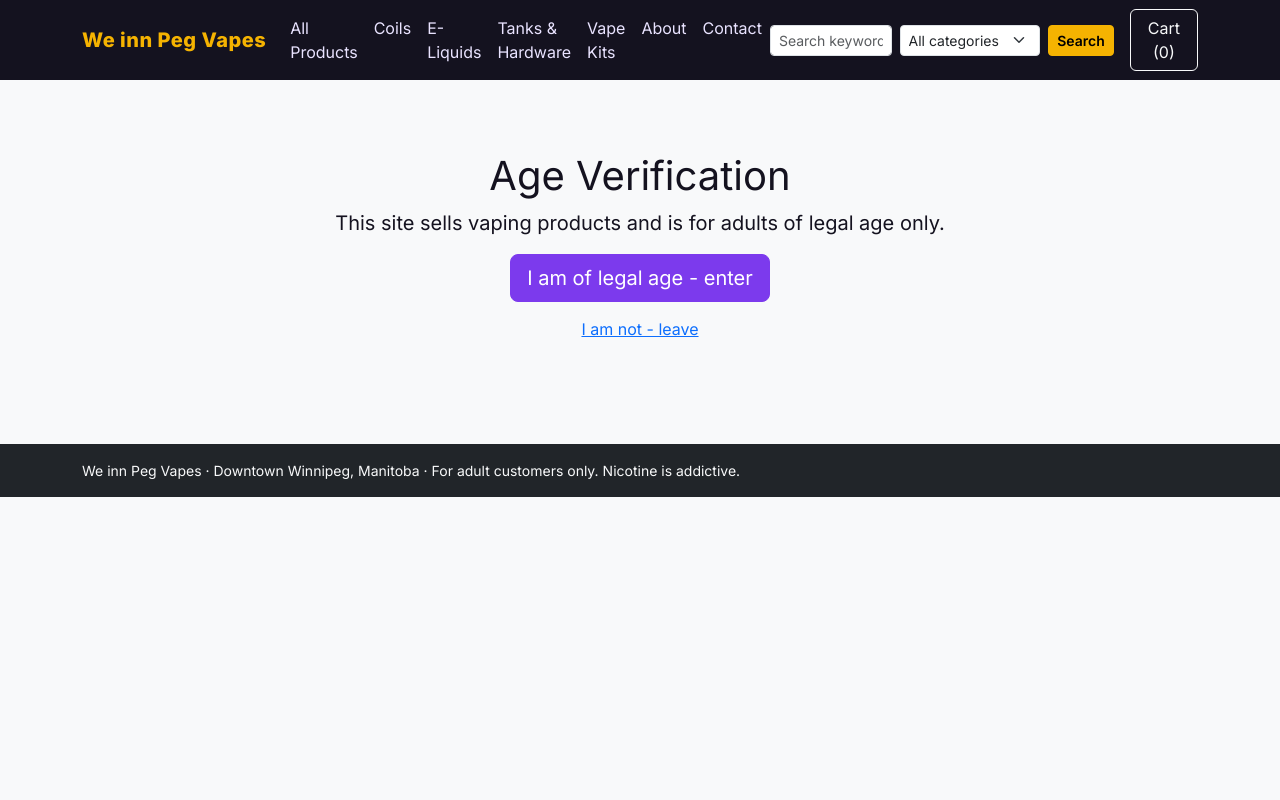
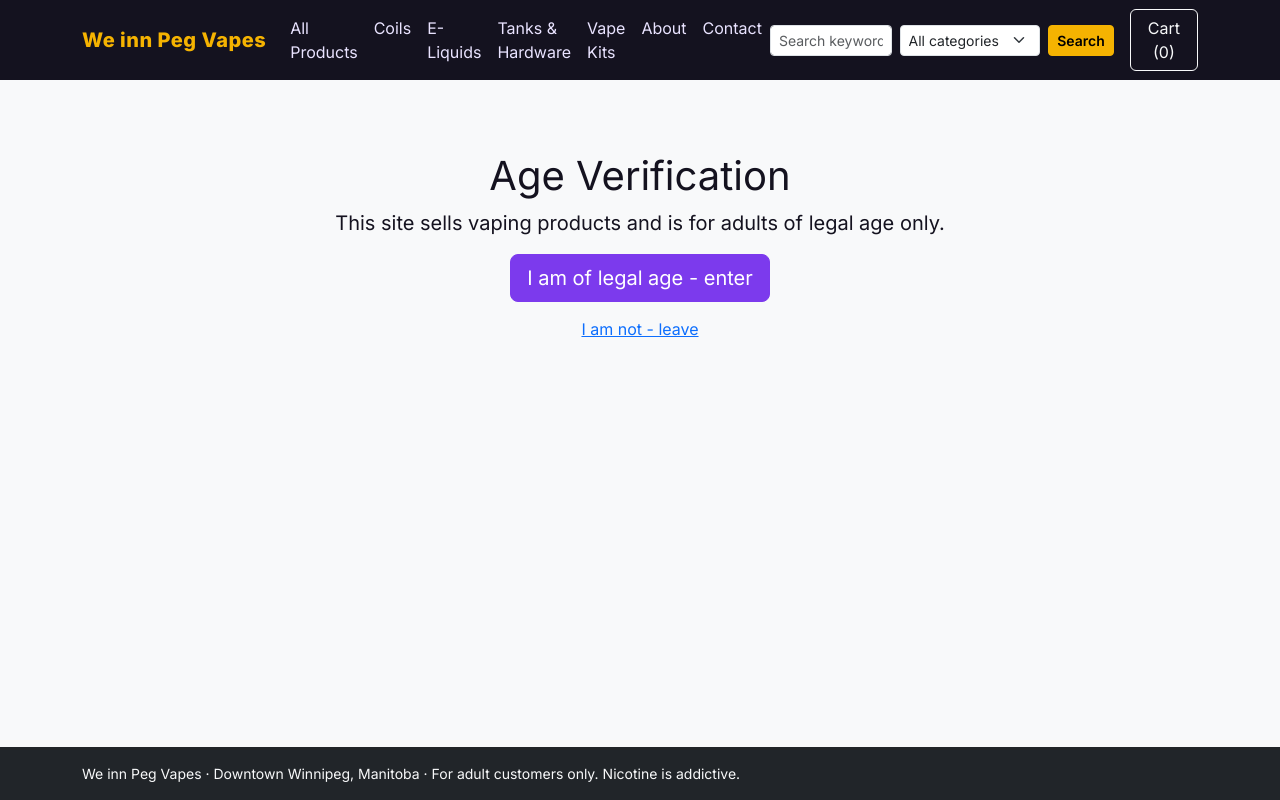
Before and after one commit to kaneaxsyssalazar-design/weinnpeg, a Rails app: page /age-gate in a window 1280 px wide. Run offline with Rails 7, Linux system fonts and the light colour scheme; data comes from the database, SQL or seed files in the repository; style sheets or scripts are compiled from the project's sources; parts of the project's set-up code (start-up, migrations or seed data) failed here and were passed over.

Commit message:
Keep the footer at the bottom of the page on short pages

```diff
--- a/app/views/layouts/application.html.erb
+++ b/app/views/layouts/application.html.erb
@@ -10,9 +10,9 @@
   <link href="https://fonts.googleapis.com/css2?family=Inter:wght@400;600;800&display=swap" rel="stylesheet">
 
 </head>
-<body class="bg-light">
+<body class="bg-light d-flex flex-column min-vh-100">
   <%= render "shared/navbar" %>
-  <main class="container py-4">
+  <main class="container py-4 flex-grow-1">
     <%= render "shared/flash" %>
     <%= yield %>
   </main>
--- a/app/views/shared/_footer.html.erb
+++ b/app/views/shared/_footer.html.erb
@@ -1,4 +1,4 @@
-<footer class="bg-dark text-light py-3 mt-4">
+<footer class="bg-dark text-light py-3 mt-auto">
   <div class="container small">
     We inn Peg Vapes &middot; Downtown Winnipeg, Manitoba &middot; For adult customers only.
     Nicotine is addictive.
```
